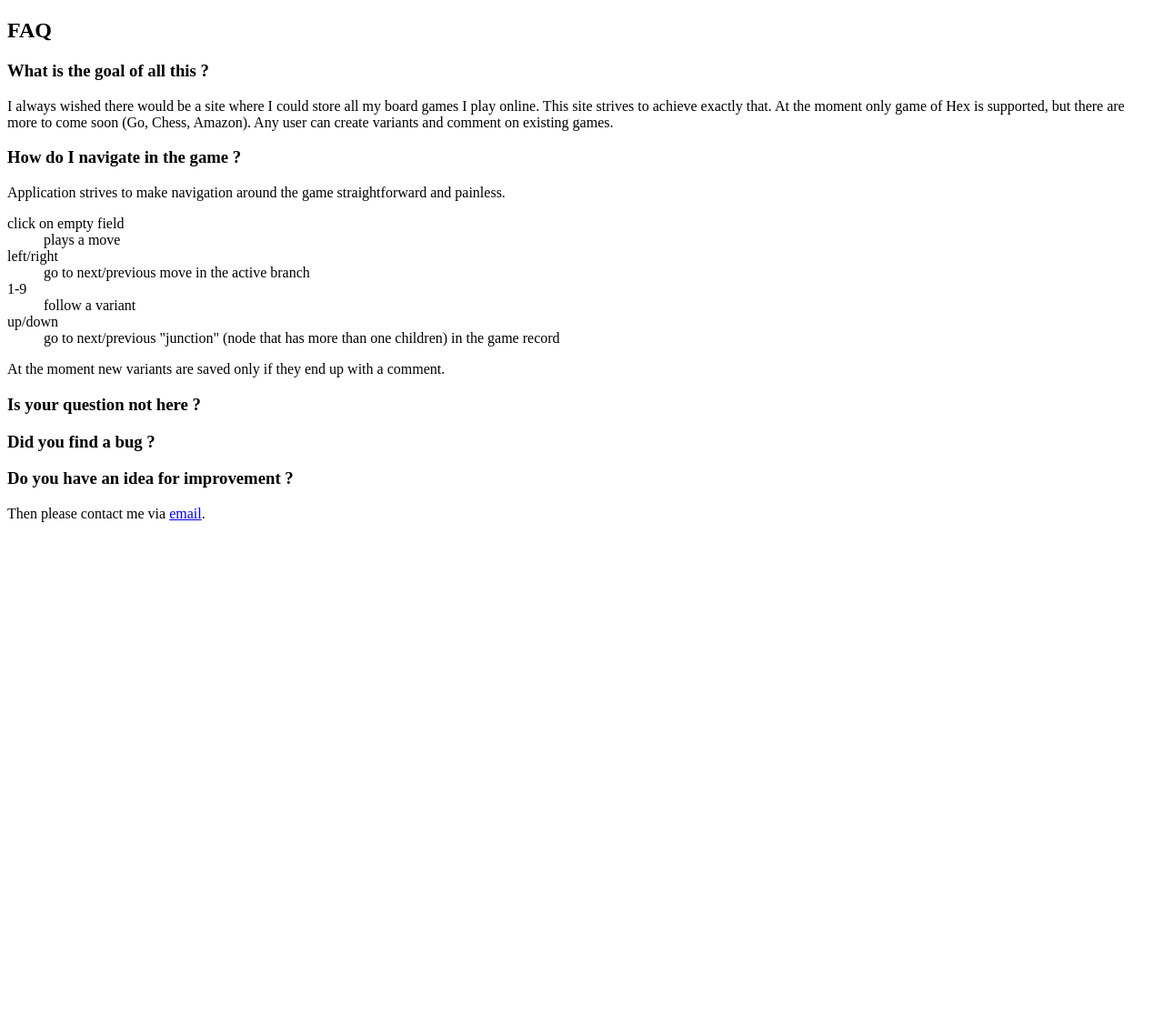
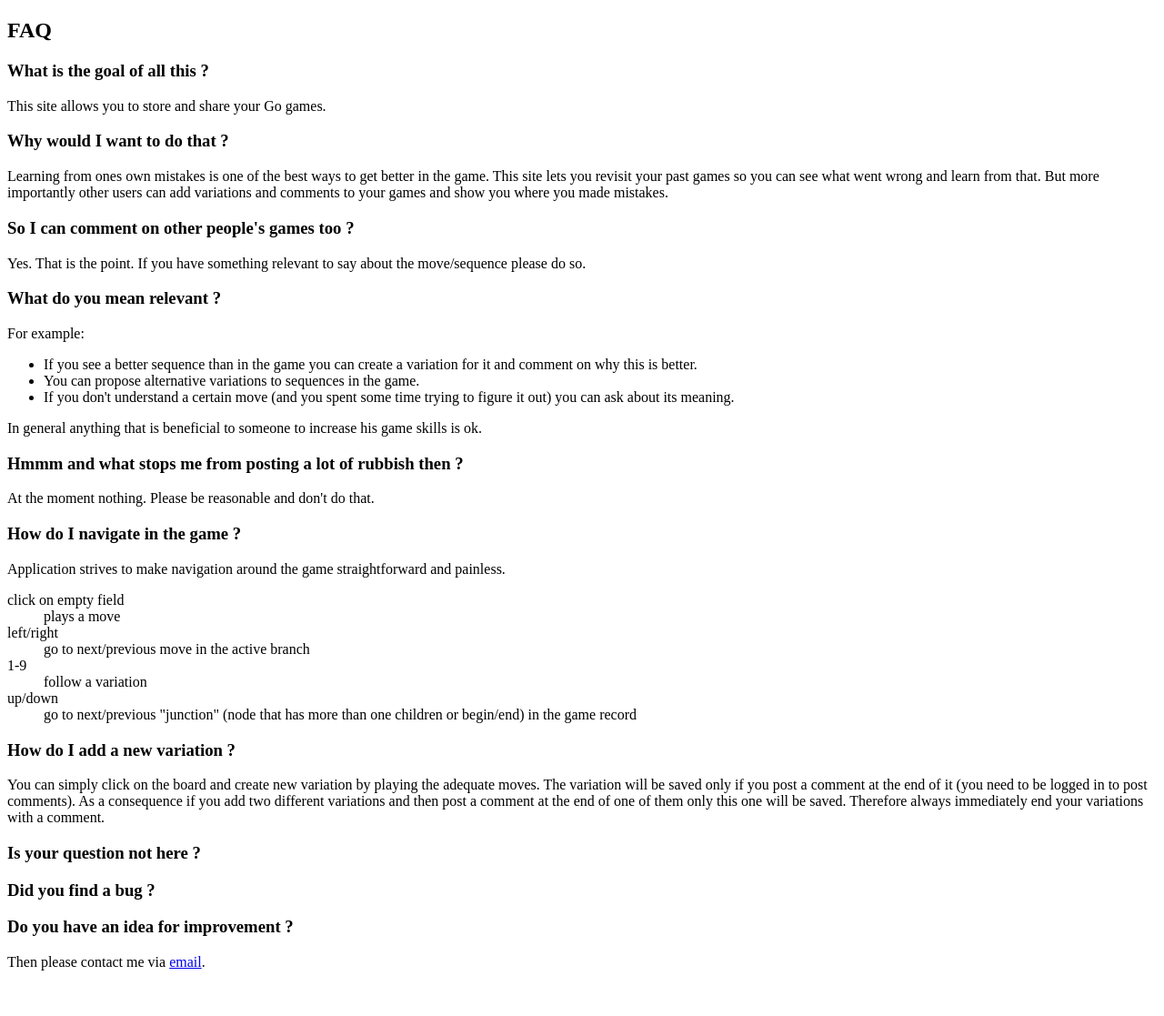
Before and after one commit to tomik/honey, a Flask app: page /faq in a window 1280 px wide. Shown: the part 148-1265 px from the top of the page at 91% size. Before the commit the page ends 722 px from the top, so only its background shows below. Run offline with Flask 2, Linux system fonts and the light colour scheme; some libraries are stand-ins or nearby versions.

Commit message:
better faq

```diff
--- a/templates/faq.html
+++ b/templates/faq.html
@@ -4,20 +4,45 @@
 {% block thin_content %}
   <h2> FAQ </h2>
   <h3> What is the goal of all this ? </h3>
-  <p> I always wished there would be a site where I could store all my board games I play online. This site strives to achieve exactly that. At the moment only game of Hex is supported, but there are more to come soon (Go, Chess, Amazon). Any user can create variants and comment on existing games. </p>
+  <p> This site allows you to store and share your Go games.</p>
+
+  <h3> Why would I want to do that ? </h3>
+  <p> Learning from ones own mistakes is one of the best ways to get better in the game. This site lets you revisit your past games so you can see
+  what went wrong and learn from that. But more importantly other users can add variations and comments to your games and show you where you made
+  mistakes.</p>
+
+  <h3> So I can comment on other people's games too ? </h3>
+  Yes. That is the point. If you have something relevant to say about the move/sequence please do so.
+
+  <h3> What do you mean relevant ? </h3>
+  For example:
+  <ul>
+    <li> If you see a better sequence than in the game you can create a variation for it and comment on why this is better.
+    <li> You can propose alternative variations to sequences in the game.
+    <li> If you don't understand a certain move (and you spent some time trying to figure it out) you can ask about its meaning.
+  </ul>
+  In general anything that is beneficial to someone to increase his game skills is ok.
+
+  <h3> Hmmm and what stops me from posting a lot of rubbish then ? </h3>
+  At the moment nothing. Please be reasonable and don't do that.
 
   <h3> How do I navigate in the game ? </h3>
   Application strives to make navigation around the game straightforward and painless.
   <dl>
     <dt>click on empty field</dt><dd>plays a move</dd>
     <dt>left/right</dt> <dd>go to next/previous move in the active branch</dd>
-    <dt>1-9</dt><dd>follow a variant</dd>
-    <dt>up/down</dt><dd>go to next/previous "junction" (node that has more than one children) in the game record</dd>
+    <dt>1-9</dt><dd>follow a variation</dd>
+    <dt>up/down</dt><dd>go to next/previous "junction" (node that has more than one children or begin/end) in the game record</dd>
   </dl>
-  At the moment new variants are saved only if they end up with a comment.
+
+  <h3> How do I add a new variation ? </h3>
+  You can simply click on the board and create new variation by playing the adequate moves.
+  The variation will be saved only if you post a comment at the end of it (you need to be logged in to post comments).
+  As a consequence if you add two different variations and then post a comment at the end of one of them only this one will be saved.
+  Therefore always immediately end your variations with a comment.
 
   <h3> Is your question not here ? </h3>
-  <h3>Did you find a bug ?</h3>
+  <h3> Did you find a bug ?</h3>
   <h3> Do you have an idea for improvement ?</h3>
   <p>
   Then please contact me via <a id="contact_email" href="#">email</a>.
```
